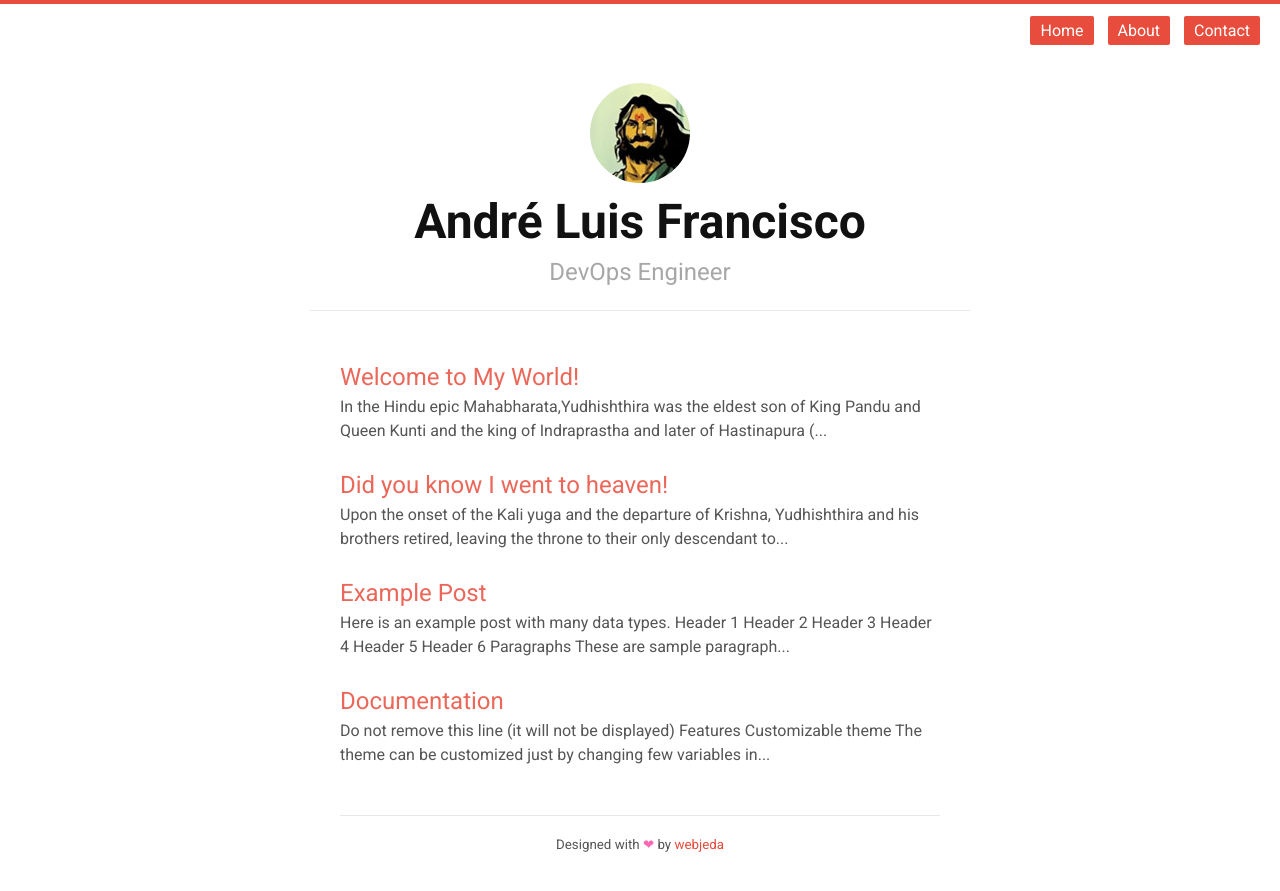
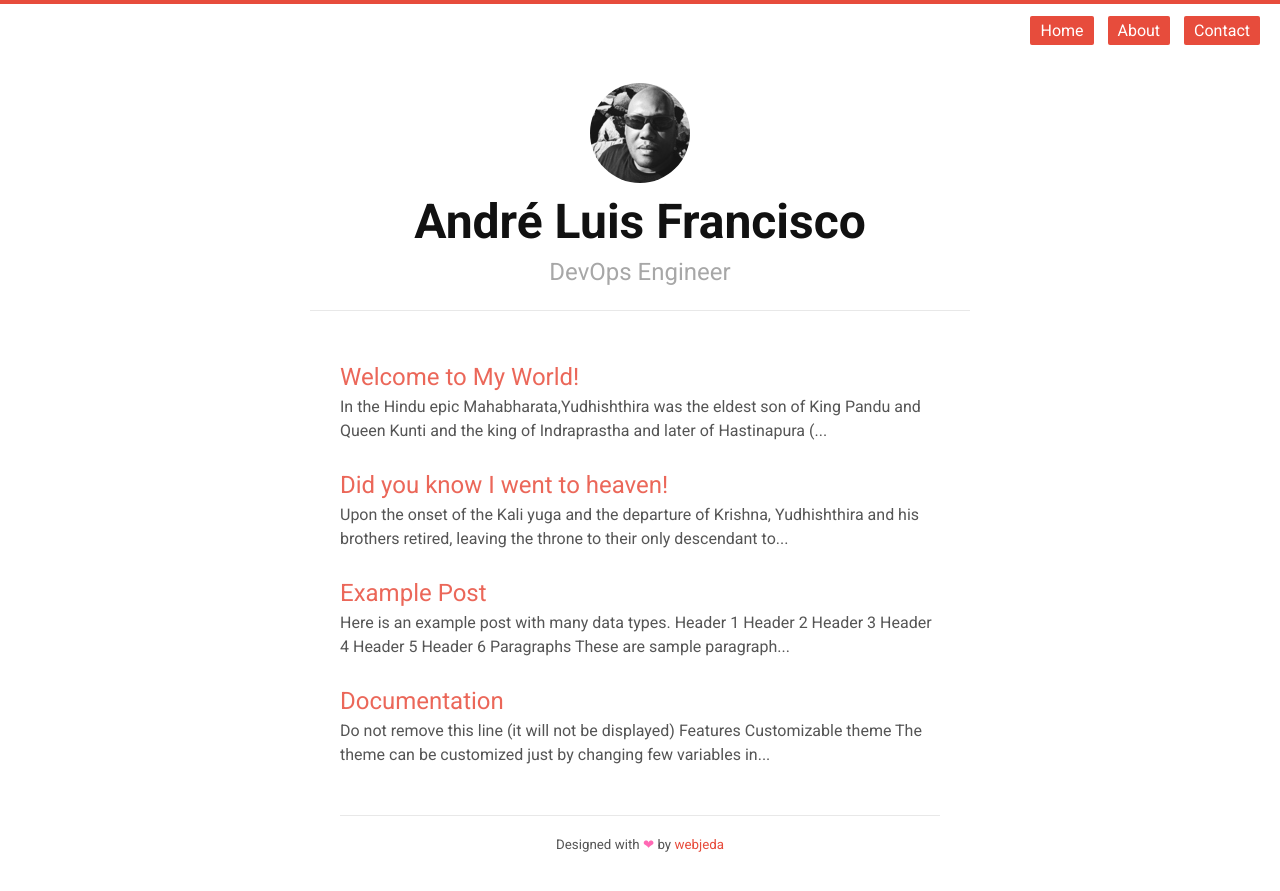
Before and after one commit to andreluisfrancisco/andreluisfrancisco.github.io, a Jekyll site: the page built from index.html, in a window 1280 px wide. Shown: the top 891 px of the page. Built offline with Jekyll 4.4.1, drawn with Linux system fonts in a browser that asks for light colours.

Commit message:
Update _config.yml

```diff
--- a/_config.yml
+++ b/_config.yml
@@ -8,8 +8,8 @@
 # Site settings
 title: André Luis Francisco
 tagline: "DevOps Engineer"
-picture: yudish.jpg #keep a 100x100 image inside images folder.
-email: hello@email.com
+picture: andreluis.jpg #keep a 100x100 image inside images folder.
+email: andreluis.francisco@gmail.com
 description: > # this means to ignore newlines until "baseurl:"
   Yudish is a minimal Jekyll theme for content oriented websites with less distractions.
 baseurl: "/" # the subpath of your site, e.g. /blog
```
